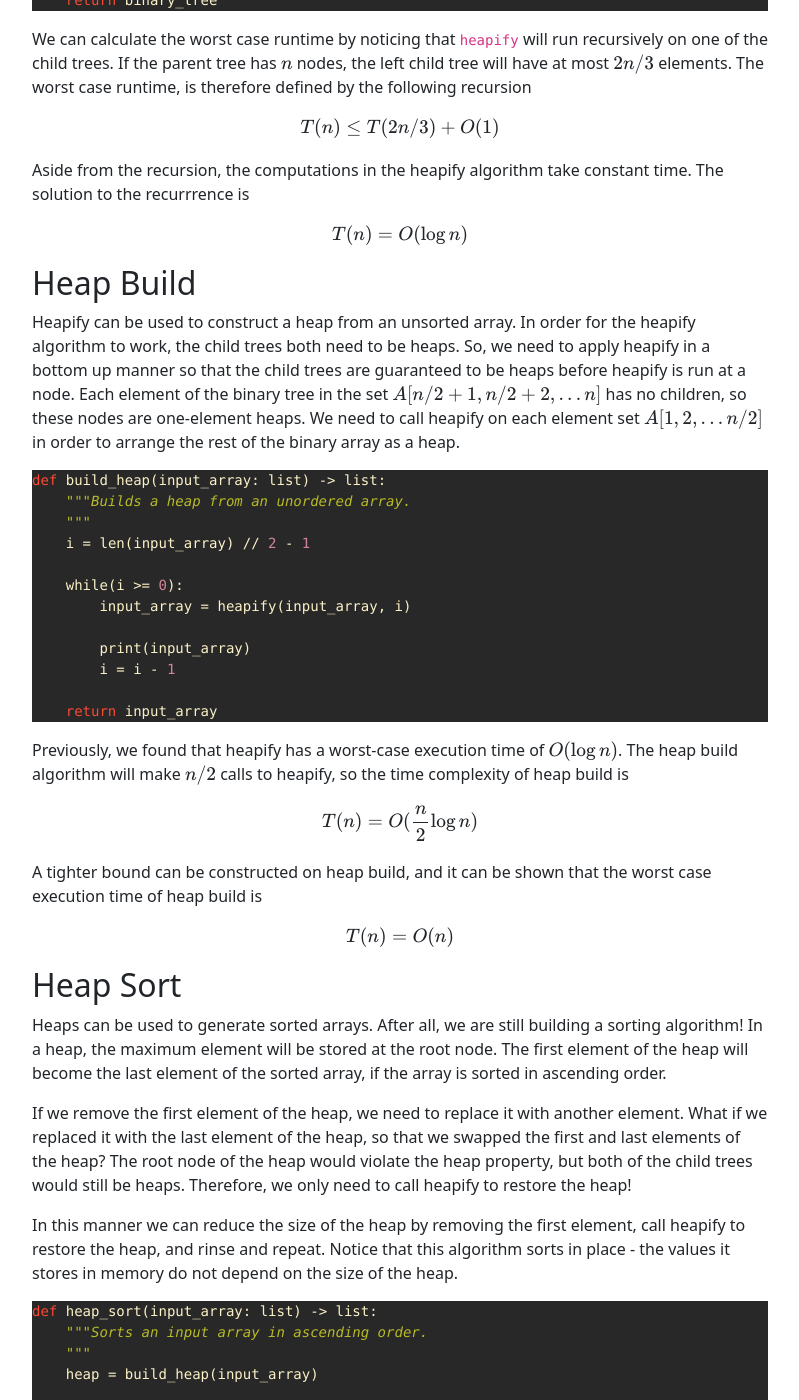
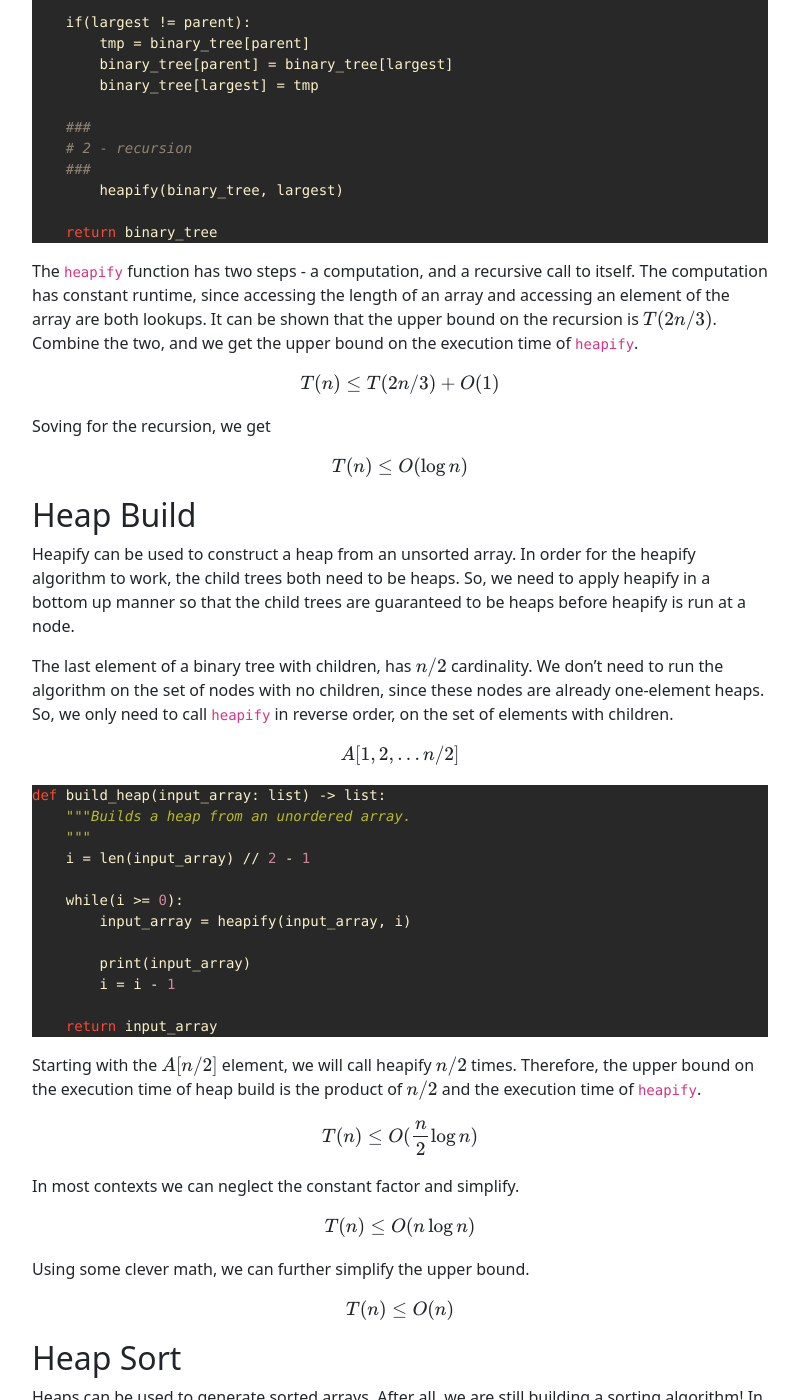
Before and after one commit to bdjohnson529/codechalet.com, a Jekyll site: the page built from _docs/algorithms/sort/heap-sort.md, in a window 1280 px wide and 1400 px high, scrolled down 1686 px. Shown: the whole window, without its empty margins (240-1039 px from the left). Built offline with Jekyll 4.4.1, drawn with Linux system fonts in a browser that asks for light colours; nearby versions of some CDN libraries; formulas are drawn with MathJax 3; some of the changed text lies outside the part shown.

Commit message:
algorithms: augment

````diff
--- a/_docs/algorithms/sort/heap-sort.md
+++ b/_docs/algorithms/sort/heap-sort.md
@@ -16,20 +16,27 @@
 ```
 
 ## Heapify
-The first algorithm we will build, as part of heapsort, is the heapify algorithm. Heapify converts a binary tree into a heap. Inspect the binary tree below, and you will see that node 2 (26) violates the heap property, since its value is less than the values of its children. Let's build an algorithm to float 26 down so that the binary tree becomes a heap.
+The first algorithm we will build, as part of heapsort, is the heapify algorithm. Heapify floats a node which is out of place, down the heap. The two child trees of the selected node must both be heaps, in order for heapify to work.
+
+Inspect the binary tree below, and you will see that node 2, which has a value of 26, violates the heap property, since its value is less than the values of its children. Let's build an algorithm to float 26 down so that the binary tree becomes a heap.
 
 <img src="{{ site.baseurl }}/assets/img/docs/algorithms/heapify.jpg" alt="Heap">
 
-The input array for our algorithm is
+The above binary tree can be represented as an array.
 ```python
 [44, 26, 35, 42, 31, 19, 27, 10, 33, 14]
 ```
 
-The following is an implementation of the heapify algorithm, as described in [Introduction to Algorithms](https://en.wikipedia.org/wiki/Introduction_to_Algorithms).
+The following is an implementation of the heapify algorithm, as defined in [Introduction to Algorithms](https://en.wikipedia.org/wiki/Introduction_to_Algorithms).
 ```python
 def heapify(binary_tree: list, parent: int) -> list:
     """Sorts the input array in ascending order.
     """
+
+    ###
+    # 1 - computation
+    ###
+
     left = 2*parent + 1
     right = 2*parent + 2
 
@@ -46,25 +53,34 @@
         binary_tree[parent] = binary_tree[largest]
         binary_tree[largest] = tmp
 
+    ###
+    # 2 - recursion
+    ###
         heapify(binary_tree, largest)
 
     return binary_tree
 ```
 
-We can calculate the worst case runtime by noticing that `heapify` will run recursively on one of the child trees. If the parent tree has $$ n $$ nodes, the left child tree will have at most $$ 2n/3 $$ elements. The worst case runtime, is therefore defined by the following recursion
+The `heapify` function has two steps - a computation, and a recursive call to itself. The computation has constant runtime, since accessing the length of an array and accessing an element of the array are both lookups. It can be shown that the upper bound on the recursion is $$ T(2n/3) $$. Combine the two, and we get the upper bound on the execution time of `heapify`.
 
 $$
 T(n) \leq T(2n/3) + O(1)
 $$
 
-Aside from the recursion, the computations in the heapify algorithm take constant time. The solution to the recurrrence is
+Soving for the recursion, we get
 
 $$
-T(n) = O(\log n)
+T(n) \leq O(\log n)
 $$
 
 ## Heap Build
-Heapify can be used to construct a heap from an unsorted array. In order for the heapify algorithm to work, the child trees both need to be heaps. So, we need to apply heapify in a bottom up manner so that the child trees are guaranteed to be heaps before heapify is run at a node. Each element of the binary tree in the set $$ A[n/2+1, n/2+2, ... n] $$ has no children, so these nodes are one-element heaps. We need to call heapify on each element set $$ A[1, 2, ... n/2] $$ in order to arrange the rest of the binary array as a heap.
+Heapify can be used to construct a heap from an unsorted array. In order for the heapify algorithm to work, the child trees both need to be heaps. So, we need to apply heapify in a bottom up manner so that the child trees are guaranteed to be heaps before heapify is run at a node.
+
+The last element of a binary tree with children, has $$ n/2 $$ cardinality. We don't need to run the algorithm on the set of nodes with no children, since these nodes are already one-element heaps. So, we only need to call `heapify` in reverse order, on the set of elements with children.
+
+$$
+A[1, 2, ... n/2]
+$$
 
 ```python
 def build_heap(input_array: list) -> list:
@@ -81,24 +97,31 @@
     return input_array
 ```
 
-Previously, we found that heapify has a worst-case execution time of $$ O(\log n) $$. The heap build algorithm will make $$ n/2 $$ calls to heapify, so the time complexity of heap build is
+Starting with the $$ A[n/2] $$ element, we will call heapify $$ n/2 $$ times. Therefore, the upper bound on the execution time of heap build is the product of $$ n/2 $$ and the execution time of `heapify`.
 
 $$
-T(n) = O(\frac{n}{2} \log n)
+T(n) \leq O(\frac{n}{2} \log n)
 $$
 
-A tighter bound can be constructed on heap build, and it can be shown that the worst case execution time of heap build is
+In most contexts we can neglect the constant factor and simplify.
 
 $$
-T(n) = O(n)
+T(n) \leq O(n \log n)
 $$
+
+Using some clever math, we can further simplify the upper bound.
+
+$$
+T(n) \leq O(n)
+$$
+
 
 ## Heap Sort
 Heaps can be used to generate sorted arrays. After all, we are still building a sorting algorithm! In a heap, the maximum element will be stored at the root node. The first element of the heap will become the last element of the sorted array, if the array is sorted in ascending order.
 
-If we remove the first element of the heap, we need to replace it with another element. What if we replaced it with the last element of the heap, so that we swapped the first and last elements of the heap? The root node of the heap would violate the heap property, but both of the child trees would still be heaps. Therefore, we only need to call heapify to restore the heap!
+If we remove the first element of the heap, we need to replace it with another element. What if we replaced it with the last element of the heap, so that we swapped the first and last elements of the heap? The root node of the heap would violate the heap property, but all other nodes would be heap-like. Therefore, we only need to call heapify to float the out-of-place element down the heap!
 
-In this manner we can reduce the size of the heap by removing the first element, call heapify to restore the heap, and rinse and repeat. Notice that this algorithm sorts in place - the values it stores in memory do not depend on the size of the heap.
+In this manner we can reduce the size of the heap by replacing the first element, reducing the size of the heap, and calling heapify to restore the heap. Ater $$ (n-1) $$ iterations, we will reduce the size of the heap to 0.
 
 ```python
 def heap_sort(input_array: list) -> list:
@@ -120,8 +143,8 @@
     return heap
 ```
 
-The call to `build_heap` takes $$ O(n) $$ time, and each call to `heapify` takes $$ O(lg n) $$ time. We will be making $$ (n - 1) $$ calls to `heapify`, so the time complexity of `heap_sort` is as follows
+Notice that this algorithm sorts in place - the data structure which is created, `tmp` in the code below, is of constant size. The call to `build_heap` makes one call to `build_heap`, and $$ n - 1 $$ calls to `heapify`. The upper bound on `heap_sort` can be shown to be
 
 $$
-T(n) = O(n \log n)
+T(n) \leq O(n \log n)
 $$
````
Also changed, not shown: _docs/algorithms/sort/insertion-sort.md (+8 -2 lines), _docs/algorithms/sort/merge-sort.md (+8 -2 lines).
